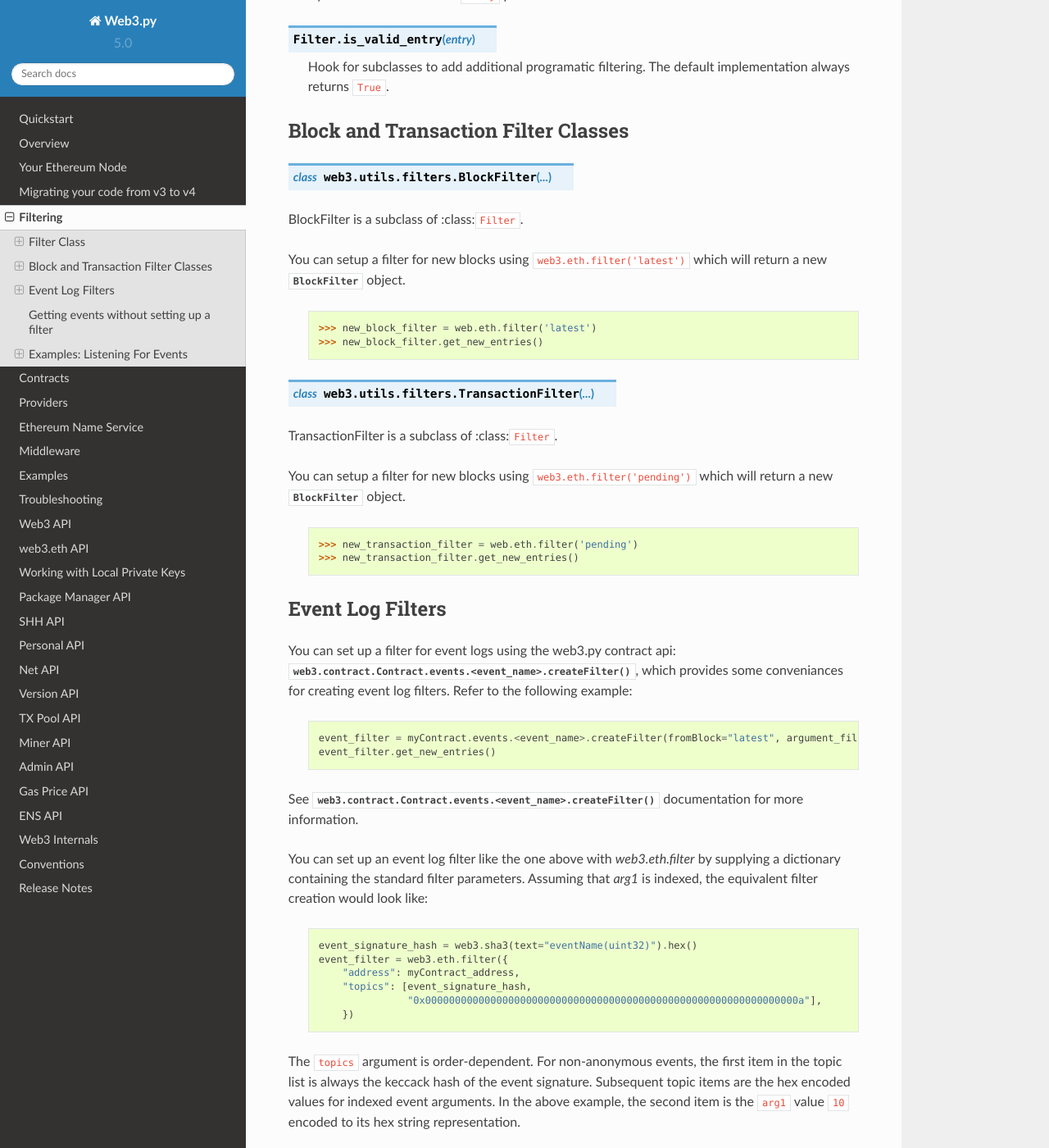
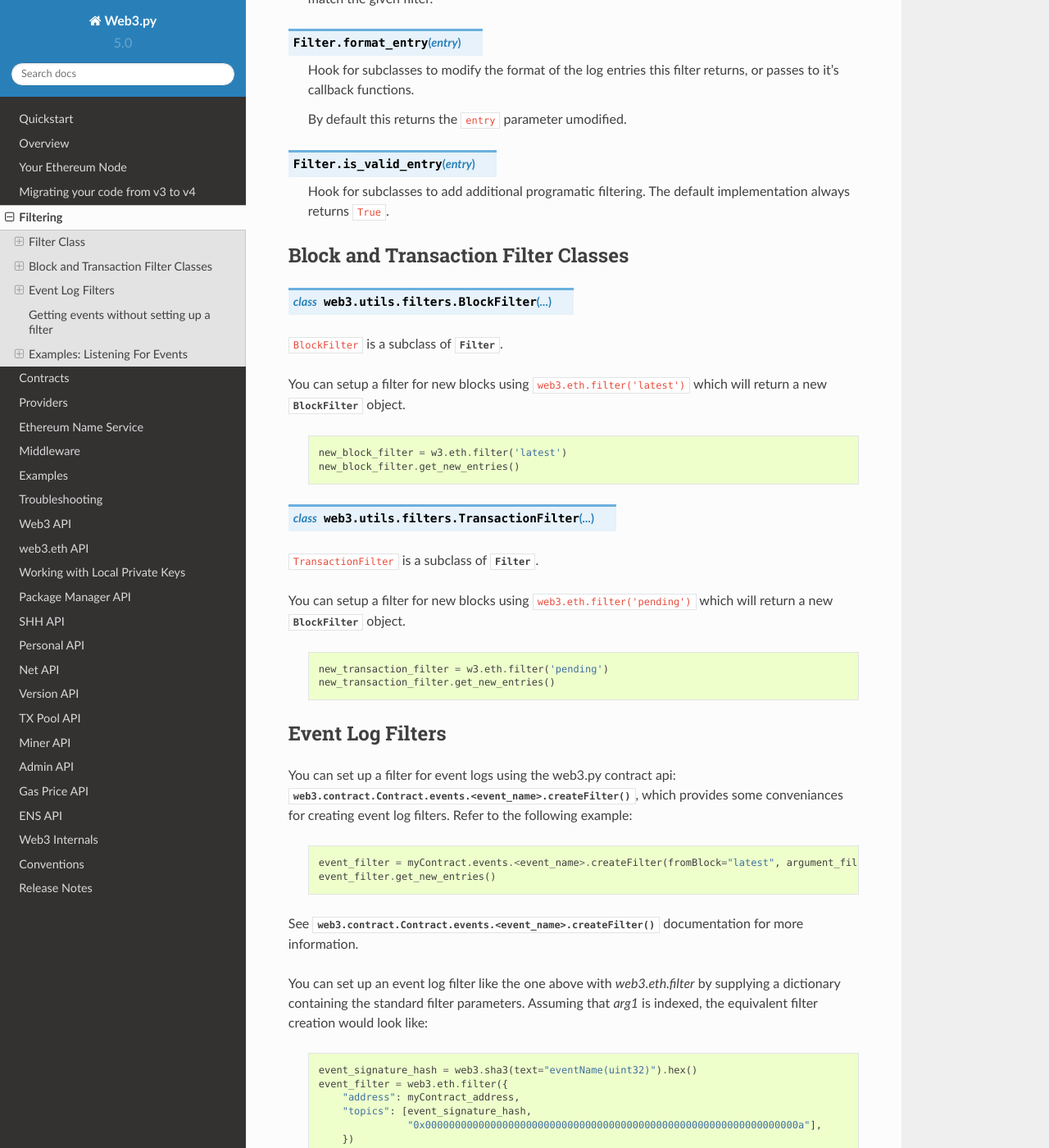
Before and after one commit to shuziren/web3.py, a Sphinx documentation site: the page built from docs/filters.rst, in a window 1280 px wide and 1400 px high, scrolled down 1432 px. Shown: the whole window at 82% size. Built offline with Sphinx 7.4.7 and the Read the Docs theme 2.0.0, drawn with Linux system fonts in a browser that asks for light colours; some of the changed text lies outside the part shown.

Commit message:
docs: clean up intro and block/tx filter sections.

```diff
--- a/docs/filters.rst
+++ b/docs/filters.rst
@@ -3,6 +3,15 @@ Filtering
 
 
 .. py:module:: web3.utils.filters
+
+.. note ::
+
+    Most one-liners below assume ``w3`` to be a :class:`web3.Web3` instance;
+    obtainable, for example, with:
+
+    .. code-block:: python
+
+        from web3.auto import w3
 
 The :meth:`web3.eth.Eth.filter` method can be used to setup filters for:
 
@@ -22,14 +31,13 @@ The :meth:`web3.eth.Eth.filter` method can be used to setup filters for:
 
     .. code-block:: python
 
-        event_filter = web3.eth.filter({"address": contract_address})
+        event_filter = w3.eth.filter({"address": contract_address})
 
 * Attaching to an existing filter
 
     .. code-block:: python
 
-        from web3.auto import w3
-        existing_filter = web3.eth.filter(filter_id="0x0")
+        existing_filter = w3.eth.filter(filter_id="0x0")
 
 .. note ::
 
@@ -86,27 +94,27 @@ Block and Transaction Filter Classes
 
 .. py:class:: BlockFilter(...)
 
-BlockFilter is a subclass of :class:``Filter``.
+``BlockFilter`` is a subclass of :class:`Filter`.
 
 You can setup a filter for new blocks using ``web3.eth.filter('latest')`` which
-will return a new :py:class:`BlockFilter` object.
+will return a new :class:`BlockFilter` object.
 
     .. code-block:: python
 
-        >>> new_block_filter = web.eth.filter('latest')
-        >>> new_block_filter.get_new_entries()
+        new_block_filter = w3.eth.filter('latest')
+        new_block_filter.get_new_entries()
 
 .. py:class:: TransactionFilter(...)
 
-TransactionFilter is a subclass of :class:``Filter``.
+``TransactionFilter`` is a subclass of :class:`Filter`.
 
 You can setup a filter for new blocks using ``web3.eth.filter('pending')`` which
-will return a new :py:class:`BlockFilter` object.
+will return a new :class:`BlockFilter` object.
 
     .. code-block:: python
 
-        >>> new_transaction_filter = web.eth.filter('pending')
-        >>> new_transaction_filter.get_new_entries()
+        new_transaction_filter = w3.eth.filter('pending')
+        new_transaction_filter.get_new_entries()
 
 
 Event Log Filters
```
